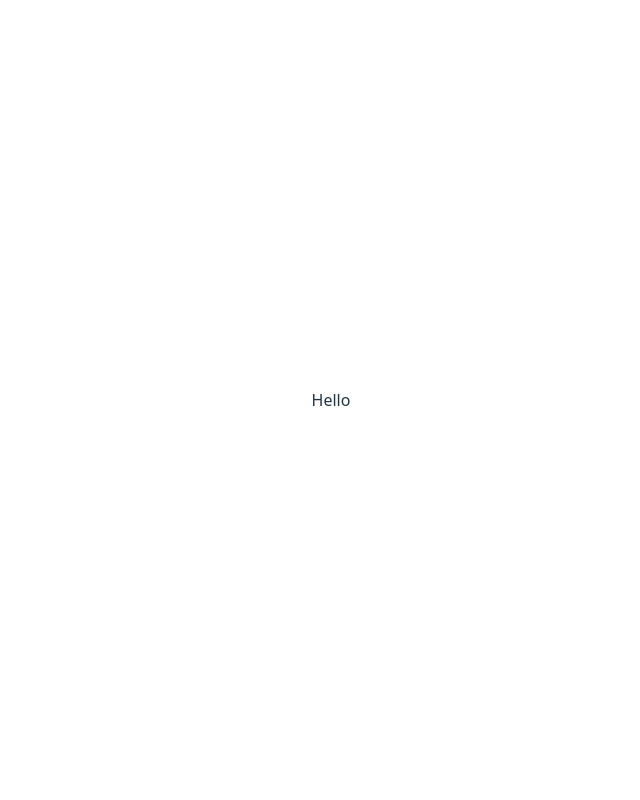
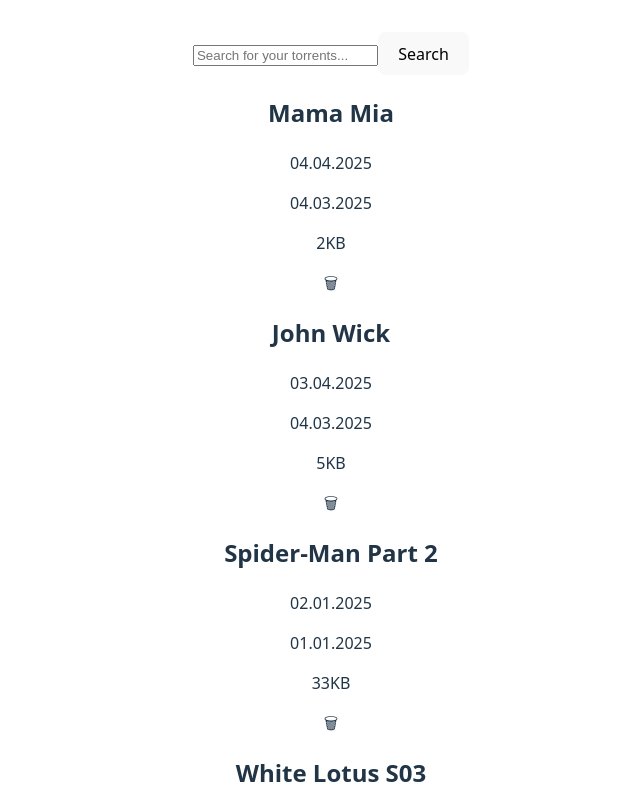
Before and after one commit to ThEgIGN/Simple-Torbox-Frontend, a React (Vite) app: page / in a window 1280 px wide. Shown: the top 800 px of the page, without its empty margins (309-949 px from the left). Built offline with nearby package versions, Linux system fonts and the light colour scheme.

Commit message:
Add basic home and torrent card page with hard-coded examples

```diff
--- a/src/App.jsx
+++ b/src/App.jsx
@@ -1,11 +1,12 @@
-import './App.css'
+import "./App.css"
+import Home from "./pages/Home"
 
 function App() {
   return (
-    <div>
-      <p>Hello</p>
-    </div>
-  )
+    <>
+      <Home />
+    </>
+  );
 }
 
 export default App
--- /dev/null
+++ b/src/components/TorrentCard.jsx
@@ -0,0 +1,29 @@
+function TorrentCard({ torrent }) {
+    function expandTorrent() {
+        alert("clicked")
+    }
+
+    function deleteTorrent() {
+        alert("deleted")
+    }
+
+    return (
+        <div className="torrent-card">
+            <div className="torrent-box" onClick={expandTorrent}>
+                <div className="torrent-name">
+                    <h2>{torrent.title}</h2>
+                </div>
+                <div className="torrent-info">
+                    <p>{torrent.dateAdded}</p>
+                    <p>{torrent.dateCached}</p>
+                    <p>{torrent.size}</p>
+                </div>
+            </div>
+            <div className="torrent-delete-button" onClick={deleteTorrent}>
+                🗑
+            </div>
+        </div>
+    );
+}
+
+export default TorrentCard
--- /dev/null
+++ b/src/pages/Home.jsx
@@ -0,0 +1,74 @@
+import TorrentCard from "../components/TorrentCard"
+import { useState } from "react"
+
+function Home() {
+    const [searchQuerry, setSearchQuerry] = useState("")
+
+    const torrents = [
+        {
+            id: 0,
+            title: "Mama Mia",
+            dateAdded: "04.04.2025",
+            dateCached: "04.03.2025",
+            size: "2KB",
+        },
+        {
+            id: 1,
+            title: "John Wick",
+            dateAdded: "03.04.2025",
+            dateCached: "04.03.2025",
+            size: "5KB",
+        },
+        {
+            id: 2,
+            title: "Spider-Man Part 2",
+            dateAdded: "02.01.2025",
+            dateCached: "01.01.2025",
+            size: "33KB",
+        },
+        {
+            id: 3,
+            title: "White Lotus S03",
+            dateAdded: "02.02.2025",
+            dateCached: "31.11.2024",
+            size: "122KB",
+        },
+        {
+            id: 4,
+            title: "True Detective S01",
+            dateAdded: "17.02.2025",
+            dateCached: "12.12.2024",
+            size: "1666KB",
+        },
+    ]
+
+    const handleTorrentSearch = (e) => {
+        // Stops page from refreshing after every search
+        e.preventDefault()
+    }
+
+    return (
+        <div className="home">
+            <form onSubmit={handleTorrentSearch} className="torrent-search-form">
+                <input
+                    type="text"
+                    placeholder="Search for your torrents..."
+                    className="torrent-search-input"
+                    value={searchQuerry}
+                    onChange={(e) => setSearchQuerry(e.target.value)}
+                />
+                <button type="submit" className="torrent-search-button">Search</button>
+            </form>
+
+            <div className="torrents-list">
+                {torrents.map((torrent) =>
+                    // Only show torrents that contain current search input
+                    torrent.title.toLowerCase().includes(searchQuerry) &&
+                    <TorrentCard torrent={torrent} key={torrent.id} />
+                )}
+            </div>
+        </div>
+    )
+}
+
+export default Home
```
Also changed, not shown: src/pages/TorrentContent.jsx (added).
